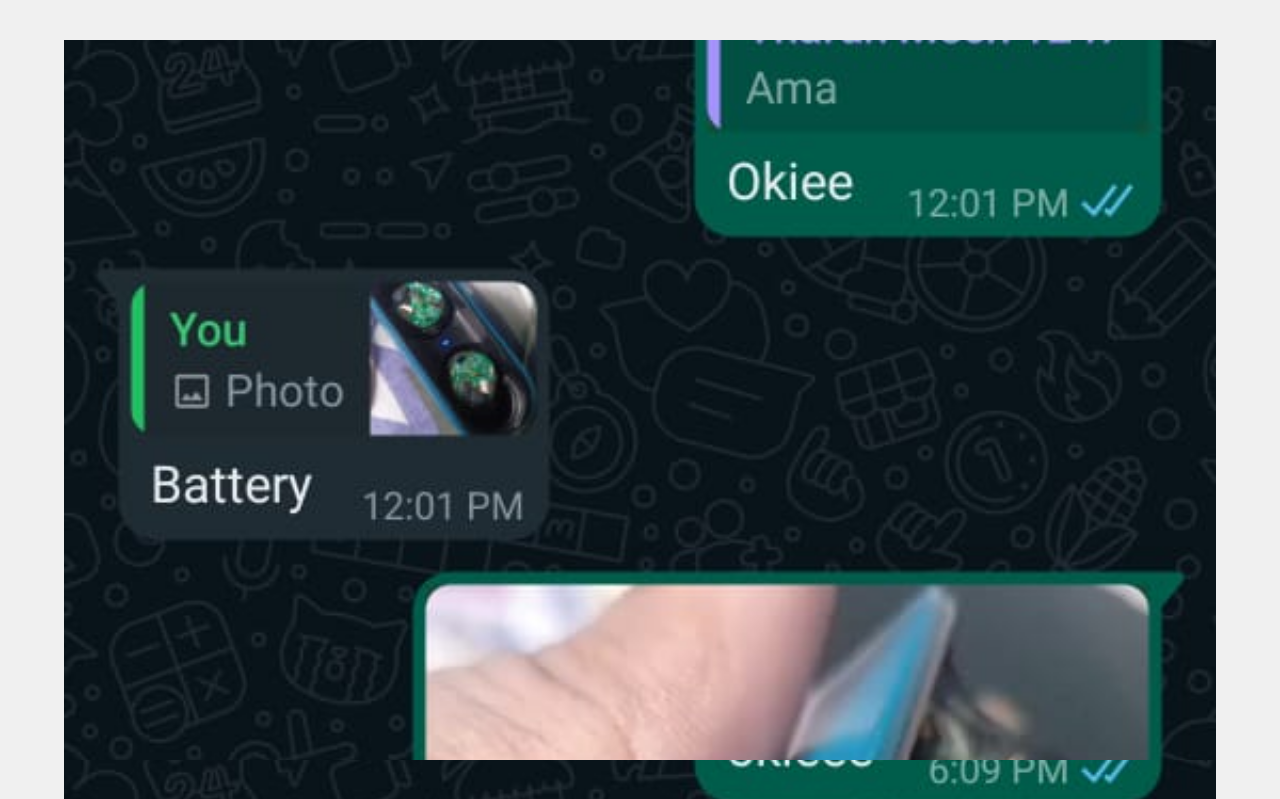
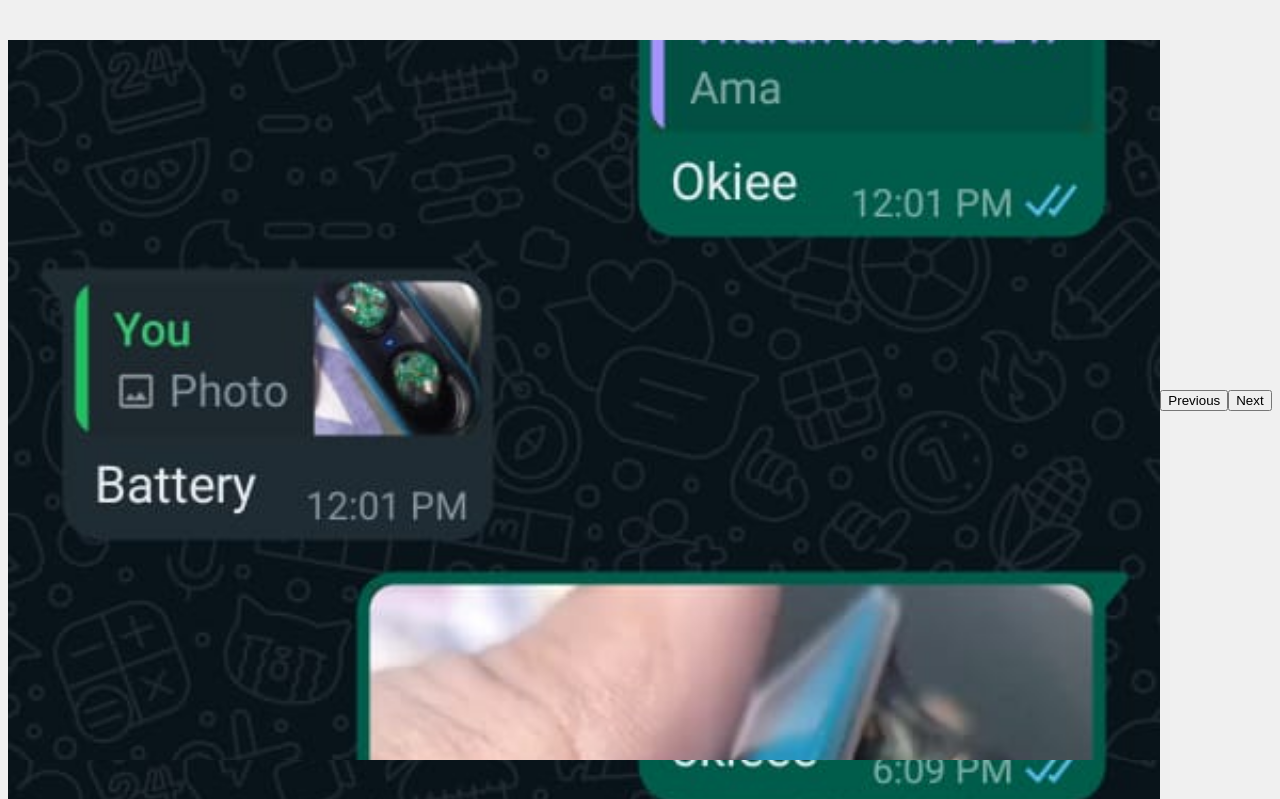
Before and after one commit to Thivakaran1610/test1, a plain HTML site: page index.html in a window 1280 px wide. Shown: the top 799 px of the page. Drawn offline with Linux system fonts and the light colour scheme.

Commit message:
index.html

```diff
--- a/index.html
+++ b/index.html
@@ -15,6 +15,8 @@
             </div>
         </div>
     </div>
+    <button class="nav-button prev">Previous</button>
+    <button class="nav-button next">Next</button>
     <script src="script.js"></script>
 </body>
 </html>
```
